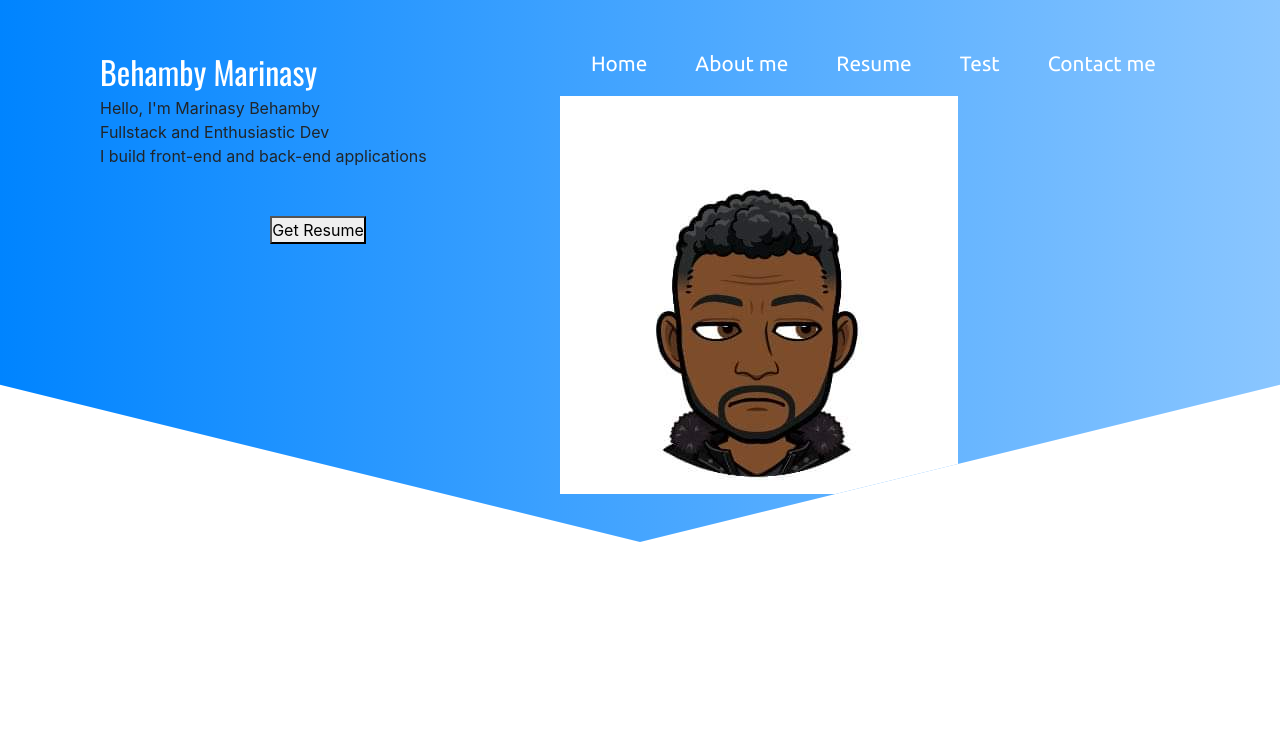
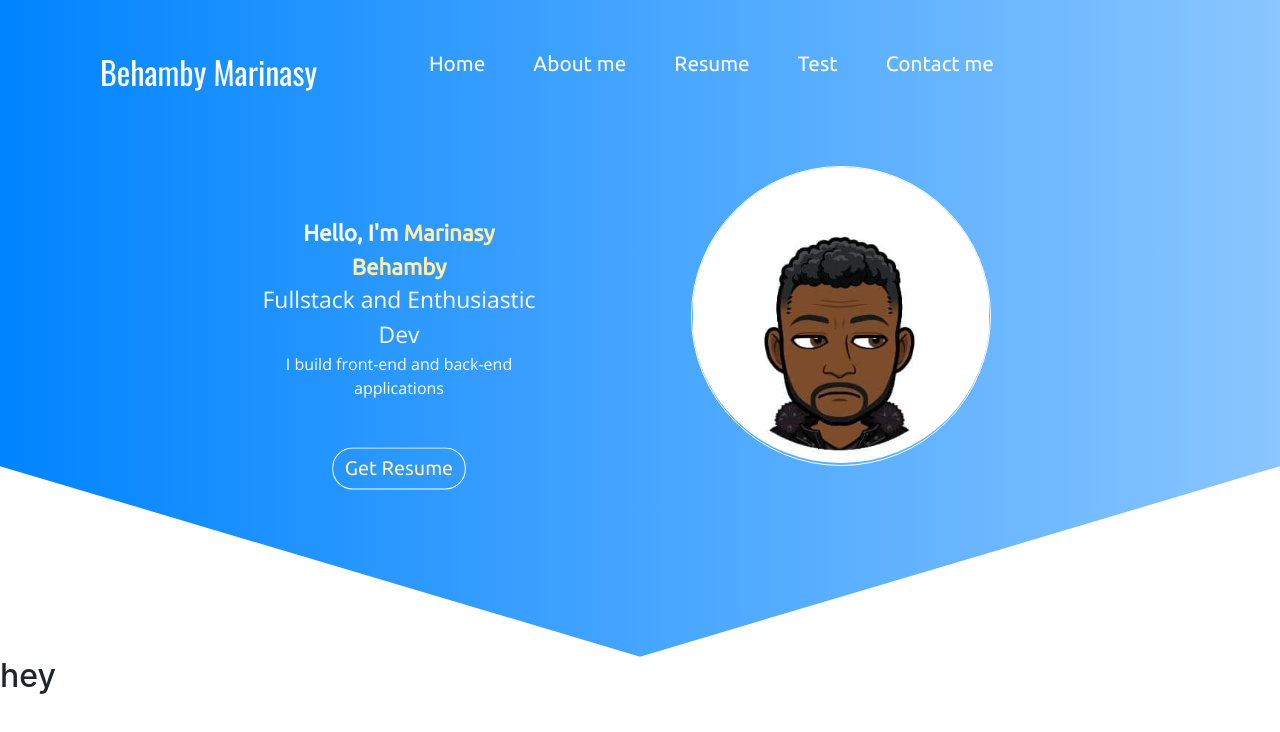
Before and after one commit to marinasy-marti/reactportfolio, a React (Create React App) app: page / in a window 1280 px wide. Shown: the top 732 px of the page. Built offline with nearby package versions, Linux system fonts and the light colour scheme.

Commit message:
add header status

```diff
--- /dev/null
+++ b/src/personalisation/components/Aboutme.jsx
@@ -0,0 +1,18 @@
+import '../styles/Aboutme.css';
+import SectionHeader  from './SectionHeader';
+
+
+
+
+const Aboutme = () =>{
+
+    return(
+        <div>
+            <h2>
+                hey
+            </h2>
+        </div>
+    )
+}
+
+export default Aboutme;
--- a/src/personalisation/components/App.js
+++ b/src/personalisation/components/App.js
@@ -1,6 +1,8 @@
 
 import '../styles/App.css';
 import bitmoji from '../assets/bitmojime.jpg'
+/*Component*/
+import Aboutme  from '../components/Aboutme.jsx';
 
 function App() {
   return (
@@ -16,9 +18,9 @@ function App() {
             <span className='mx-4 nav-items'>Contact me</span>
           </div>
         </nav>
-        <div className='second-herosection row justify-contente-center'>
-            <div className='col-lg-5 col-md-6 col-sm-12'>
-               <div className='d-flex flex-column justify-content-center about-me-text'>
+        <div className='second-herosection row justify-content-center'>
+            <div className='col-lg-5 col-md-6 col-sm-12 a'>
+               <div className='d-flex flex-column justify-content-center about-me-section'>
                 <span className='about-me-text'>
                     Hello, I'm <span className='about-me-name'>Marinasy Behamby</span>
                 </span>
@@ -33,11 +35,16 @@ function App() {
                 </div>
                </div>
             </div>
-            <div className='col-lg-6 col-md-6 col-sm-12 my-img'>
-                  <img className='img-fuild' alt='heorimage' src={bitmoji}/>
+            <div className='col-lg-6 col-md-6 col-sm-12 animate d-flex justify-content-center'>
+                  <img className='img-fuild my-img' alt='heorimage' src={bitmoji}/>
             </div>
         </div>
       </header>
+    <main>
+      <section>
+          <Aboutme />
+      </section>
+    </main>
     </div>
   );
 }
--- /dev/null
+++ b/src/personalisation/components/SectionHeader.jsx
@@ -0,0 +1,12 @@
+import '../styles/SectionHeader.css'
+
+
+const  SectionHeader = (props) =>{
+
+
+    return ("");
+}
+
+
+
+export default SectionHeader;
--- a/src/personalisation/styles/App.css
+++ b/src/personalisation/styles/App.css
@@ -4,6 +4,7 @@
   --primary-app-color: #0084ff;
   --secondary-app-color: #8ac6ff;
   --nav-color:white;
+  --name-color:#ffefaa;
 }
 
 *{
@@ -11,13 +12,15 @@
   margin: 0;
 }
 
-
 .herosection{
   background: linear-gradient(
     90deg,
     var(--primary-app-color),
     var(--secondary-app-color));
     clip-path: polygon(100% 0, 100% 71%, 50% 100%, 0 71%, 0 0);
+}
+.herosection nav{
+  width: 85%;
 }
 
 .nav-items{
@@ -37,3 +40,79 @@
 .px-10{
   padding-inline:100px;
 }
+
+.second-herosection{
+  padding: 70px;
+}
+
+.about-me-section{
+  padding:50px;
+  text-align: center;
+}
+.about-me-text{
+  color: white;
+  font-family: "Ubuntu";
+  font-size: 1.4rem;
+  font-weight: 700;
+}
+
+.about-me-name{
+  color: var(--name-color);
+  font-size: 1.6rem;
+}
+
+.about-me-devfs , .about-me-sub{
+  color:white;
+  font-family: "Open Sans";
+}
+.about-me-devfs{
+  font-size: 1.43rem;
+}
+.about-me-name{
+  font-size: 1.4rem;
+}
+
+.get-resume{
+  width: 130px;
+  color:var(--name-color);
+  background: transparent;
+  font-family: "Ubuntu";
+  font-size: 1.2rem;
+  outline: none;
+  border:0.5px solid white;
+  border-radius: 20px;
+  padding: 5px 10px;
+  margin-inline:0px;
+  transition: all 0.3s ease-in;
+  animation: get-resume-animation 1s ease-in infinite;
+}
+
+.get-resume:hover{
+  color: white;
+  border: none;
+  font-weight: 800;
+  background: var(--name-color);
+  transform:translateY(-3px)
+}
+
+@keyframes get-resume-animation {
+  0%{
+    transform: scale(1);
+  }
+  50%{
+    transform: scale(1.03);
+  }
+  100%{
+    transform: scale(1);
+  }
+}
+
+.my-img{
+  border-radius: 50%;
+  object-fit: contain;
+  width: 300px;
+  height: 300px;
+  padding-inline:0;
+  padding-bottom: 2px;
+  border: 1px solid white;
+}
--- /dev/null
+++ b/src/personalisation/styles/SectionHeader.css
@@ -0,0 +1 @@
+@import url(./App.css);
```
Also changed, not shown: src/personalisation/styles/Aboutme.css (added), 1 other file (tests, documents, lock files or other folders).
